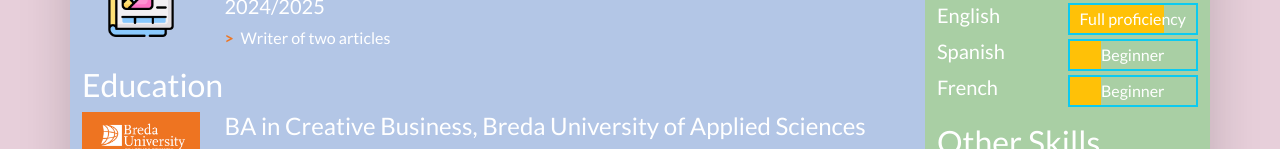
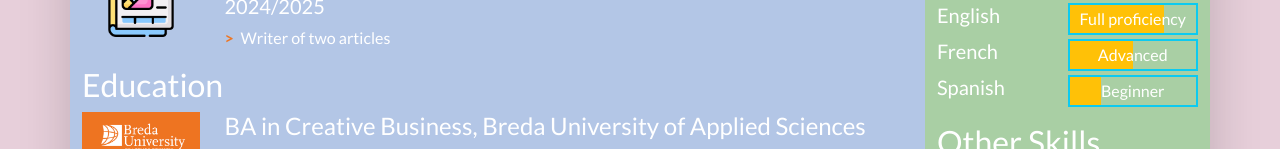
Before and after one commit to Emm20Damen/BUAS, a plain HTML site: page index.html in a window 1280 px wide. Shown: the part 398-547 px from the top of the page. Drawn offline with nearby package versions, Linux system fonts and the light colour scheme.

```diff
--- a/index.html
+++ b/index.html
@@ -226,15 +226,15 @@
                 </div>
               </li>
               <li class="language-item d-flex mb-1">
-                <h5 class="language-name w-50">Spanish</h5>
+                <h5 class="language-name w-50">French</h5>
                 <div class="language-level w-50 border border-info border-2 position-relative">
                   <!-- The div below is a progress bar. Choose between w-25, w-50, w-75 and w-100 to show your level of fluency -->
-                  <div class="language-progress position-absolute bg-warning h-100 w-25"></div>
-                  <h6 class="position-absolute w-100 text-center top-0 py-1">Beginner</h6>
+                  <div class="language-progress position-absolute bg-warning h-100 w-50"></div>
+                  <h6 class="position-absolute w-100 text-center top-0 py-1">Advanced</h6>
                 </div>
               </li>
 				 <li class="language-item d-flex mb-1">
-                <h5 class="language-name w-50">French</h5>
+                <h5 class="language-name w-50">Spanish</h5>
                 <div class="language-level w-50 border border-info border-2 position-relative">
                   <!-- The div below is a progress bar. Choose between w-25, w-50, w-75 and w-100 to show your level of fluency -->
                   <div class="language-progress position-absolute bg-warning h-100 w-25"></div>
```
